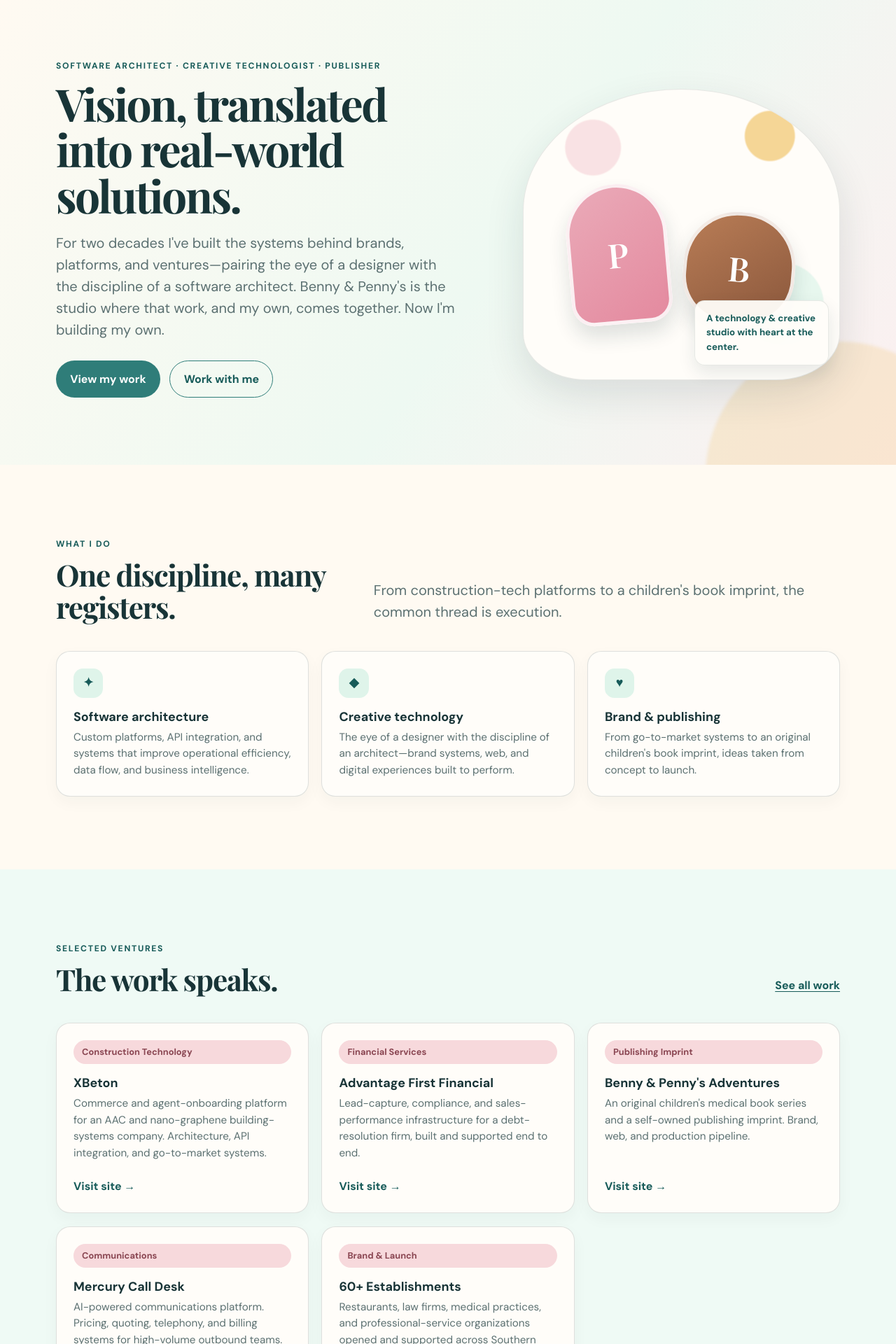
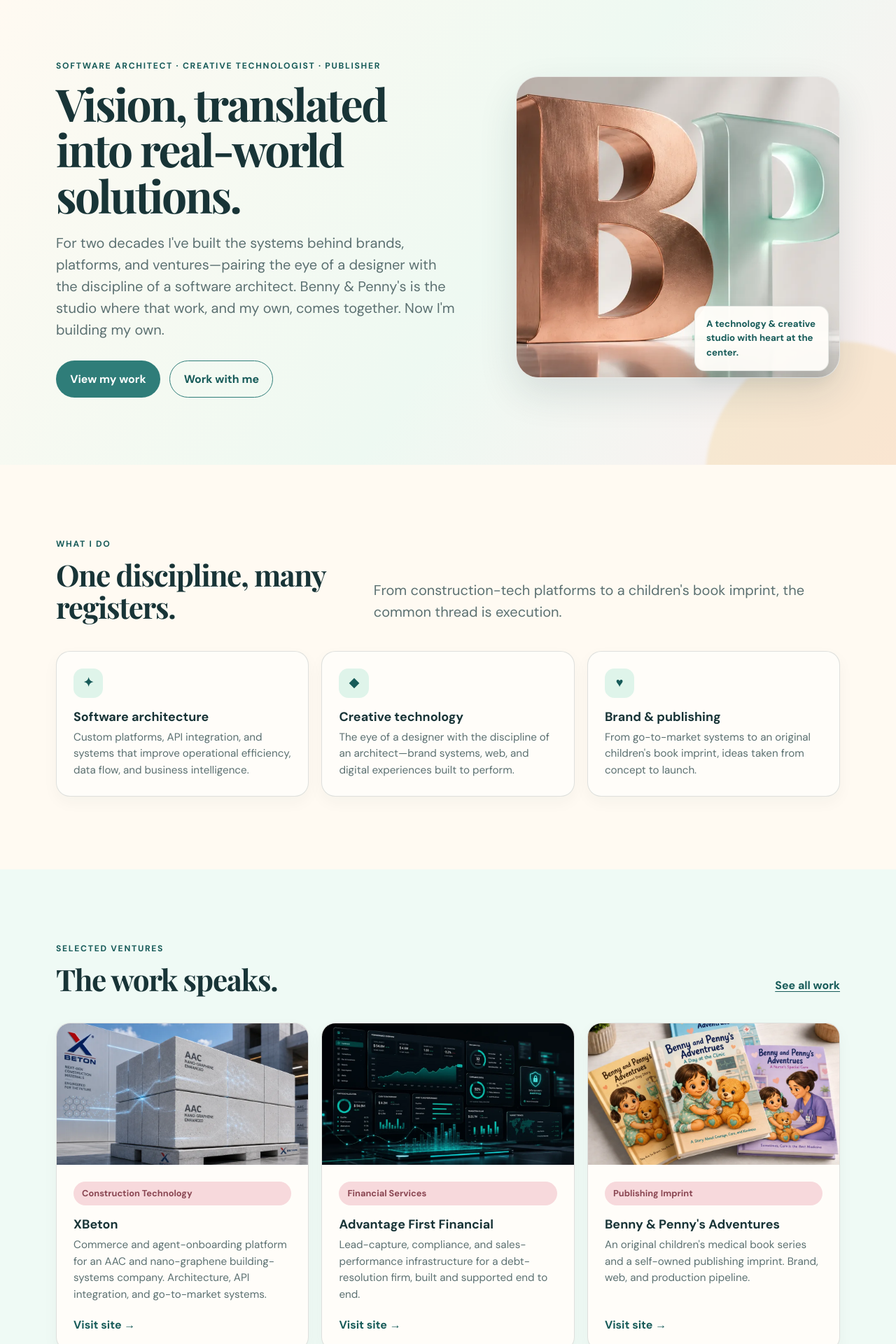
Before and after one commit to hpintojr/bennyandpenny, a Next.js app: page / in a window 1280 px wide. Shown: the part 100-2020 px from the top of the page at 70% size. Built offline with nearby package versions, Linux system fonts and the light colour scheme.

Commit message:
feat: add portfolio imagery across the site
Use uploaded brand, portrait, venture, and social-sharing assets across the homepage, Work, About, and Adventures pages.

```diff
--- a/app/layout.tsx
+++ b/app/layout.tsx
@@ -1,12 +1,19 @@
 import type { Metadata } from "next";
 import type { ReactNode } from "react";
 import "./globals.css";
+import "./portfolio-images.css";
 import { SiteFooter } from "@/components/SiteFooter";
 import { SiteHeader } from "@/components/SiteHeader";
 
 const siteUrl = "https://bennyandpenny.com";
 const description =
   "Benny & Penny's is the technology and creative studio of Hamilton Pinto Jr. — software architect, creative technologist, and publisher. Two decades building the systems behind brands, platforms, and ventures including XBeton, Advantage First Financial, Benny & Penny's Adventures, and Mercury Call Desk.";
+const socialImage = {
+  url: "/images/og-social-background.webp",
+  width: 960,
+  height: 640,
+  alt: "Benny & Penny's — A Tech Company",
+};
 
 export const metadata: Metadata = {
   metadataBase: new URL(siteUrl),
@@ -36,11 +43,13 @@ export const metadata: Metadata = {
     siteName: "Benny & Penny's — A Tech Company",
     title: "Benny & Penny's — A Tech Company | Hamilton Pinto Jr.",
     description,
+    images: [socialImage],
   },
   twitter: {
     card: "summary_large_image",
     title: "Benny & Penny's — A Tech Company | Hamilton Pinto Jr.",
     description,
+    images: [socialImage.url],
   },
 };
 
--- a/app/page.tsx
+++ b/app/page.tsx
@@ -1,3 +1,4 @@
+import Image from "next/image";
 import Link from "next/link";
 
 const capabilities = [
@@ -23,30 +24,40 @@ const ventures = [
     title: "XBeton",
     eyebrow: "Construction Technology",
     text: "Commerce and agent-onboarding platform for an AAC and nano-graphene building-systems company. Architecture, API integration, and go-to-market systems.",
+    image: "/images/work-xbeton-architecture.webp",
+    imageAlt: "XBeton AAC building blocks on a modern construction site",
     url: "https://www.xbeton.com/",
   },
   {
     title: "Advantage First Financial",
     eyebrow: "Financial Services",
     text: "Lead-capture, compliance, and sales-performance infrastructure for a debt-resolution firm, built and supported end to end.",
+    image: "/images/work-aff-dashboard.webp",
+    imageAlt: "Financial services dashboard with performance and compliance analytics",
     url: "https://www.advantagefirst.com/",
   },
   {
     title: "Benny & Penny's Adventures",
     eyebrow: "Publishing Imprint",
     text: "An original children's medical book series and a self-owned publishing imprint. Brand, web, and production pipeline.",
+    image: "/images/work-adventures-mockup.webp",
+    imageAlt: "Benny and Penny's Adventures children's book collection",
     url: "https://www.bennyandpennyadventures.com/",
   },
   {
     title: "Mercury Call Desk",
     eyebrow: "Communications",
     text: "AI-powered communications platform. Pricing, quoting, telephony, and billing systems for high-volume outbound teams.",
+    image: "/images/work-mercury-telephony.webp",
+    imageAlt: "Mercury Call Desk AI-powered telephony network visual",
     url: "https://mercurycalldesk.com/",
   },
   {
     title: "60+ Establishments",
     eyebrow: "Brand & Launch",
     text: "Restaurants, law firms, medical practices, and professional-service organizations opened and supported across Southern California.",
+    image: "/images/work-establishments-collage.webp",
+    imageAlt: "Restaurant, law office, and medical-practice environments",
     url: null,
   },
 ];
@@ -69,12 +80,16 @@ export default function HomePage() {
               <Link className="button button--light" href="/work-with-us">Work with me</Link>
             </div>
           </div>
-          <div className="heroVisual" aria-label="Benny and Penny brand mark">
-            <div className="storyWindow">
-              <div className="characterPair" aria-hidden="true">
-                <div className="character character--penny">P</div>
-                <div className="character character--benny">B</div>
-              </div>
+          <div className="heroVisual">
+            <div className="heroImageFrame">
+              <Image
+                src="/images/home-hero-brandmark.webp"
+                alt="Benny and Penny's sculptural B and P brand mark"
+                fill
+                priority
+                sizes="(max-width: 800px) 100vw, 46vw"
+                className="heroImage"
+              />
             </div>
             <div className="visualTag">A technology &amp; creative studio with heart at the center.</div>
           </div>
@@ -116,6 +131,16 @@ export default function HomePage() {
           <div className="workGrid">
             {ventures.map((v) => (
               <article className="card workCard ventureCard" key={v.title}>
+                <div className="workCardMedia">
+                  <Image
+                    src={v.image}
+                    alt={v.imageAlt}
+                    fill
+                    sizes="(max-width: 800px) 100vw, 33vw"
+                    className="workCardImage"
+                  />
+                </div>
+                <div className="workCardBody">
                   <span className="kicker">{v.eyebrow}</span>
                   <h3>{v.title}</h3>
                   <p>{v.text}</p>
@@ -124,6 +149,7 @@ export default function HomePage() {
                       Visit site →
                     </a>
                   )}
+                </div>
               </article>
             ))}
           </div>
--- /dev/null
+++ b/app/portfolio-images.css
@@ -0,0 +1,129 @@
+.heroVisual {
+  min-height: clamp(23rem, 35vw, 29rem);
+}
+
+.heroImageFrame {
+  position: absolute;
+  inset: .4rem 0 .7rem .4rem;
+  overflow: hidden;
+  border: 1px solid rgba(24, 52, 55, .1);
+  border-radius: var(--radius-lg);
+  background: var(--paper);
+  box-shadow: var(--shadow);
+}
+
+.heroImage {
+  object-fit: cover;
+  object-position: center;
+}
+
+.workCard {
+  display: flex;
+  min-height: 0;
+  flex-direction: column;
+  overflow: hidden;
+  padding: 0;
+}
+
+.workCardMedia {
+  position: relative;
+  aspect-ratio: 16 / 9;
+  overflow: hidden;
+  background: linear-gradient(145deg, var(--mint-bright), var(--blush));
+}
+
+.workCardImage {
+  object-fit: cover;
+  transition: transform .35s ease;
+}
+
+.workCard:hover .workCardImage {
+  transform: scale(1.025);
+}
+
+.workCardBody {
+  display: flex;
+  min-height: 0;
+  flex: 1;
+  flex-direction: column;
+  padding: 1.5rem;
+}
+
+.workCard .cardLink {
+  margin-top: auto;
+  padding-top: 1.2rem;
+  color: var(--teal-deep);
+  font-weight: 700;
+}
+
+.roleLine {
+  margin-top: .9rem !important;
+  color: var(--teal-deep) !important;
+  font-size: .8rem !important;
+  font-weight: 700;
+}
+
+.featureArtwork--portrait::before {
+  display: none;
+}
+
+.featureArtworkImage {
+  object-fit: cover;
+  object-position: center;
+}
+
+.pageHero--split {
+  padding: clamp(4.25rem, 7vw, 6.5rem) 0;
+}
+
+.pageHeroSplit {
+  display: grid;
+  grid-template-columns: 1.08fr .92fr;
+  align-items: center;
+  gap: clamp(2rem, 5vw, 5rem);
+}
+
+.imprintHeroVisual {
+  position: relative;
+  min-height: 21rem;
+  overflow: hidden;
+  border: 1px solid rgba(24, 52, 55, .1);
+  border-radius: var(--radius-lg);
+  background: var(--paper);
+  box-shadow: var(--shadow);
+}
+
+.imprintHeroImage {
+  object-fit: cover;
+  object-position: center;
+}
+
+@media (max-width: 800px) {
+  .heroGrid,
+  .pageHeroSplit {
+    grid-template-columns: 1fr;
+  }
+
+  .heroVisual {
+    min-height: 20rem;
+    max-width: 34rem;
+    width: 100%;
+    margin: 0 auto;
+  }
+
+  .heroImageFrame {
+    inset: 0;
+  }
+
+  .imprintHeroVisual {
+    min-height: 19rem;
+    max-width: 34rem;
+    width: 100%;
+  }
+}
+
+@media (max-width: 520px) {
+  .heroVisual {
+    min-height: 17rem;
+  }
+}
```
Also changed, not shown: app/about/page.tsx (+9 -5 lines), app/families/page.tsx (+14 -2 lines), app/our-work/page.tsx (+24 -1 lines), 1 other file (tests, documents, lock files or other folders). Lines whose indentation alone changed are shown as unchanged.
